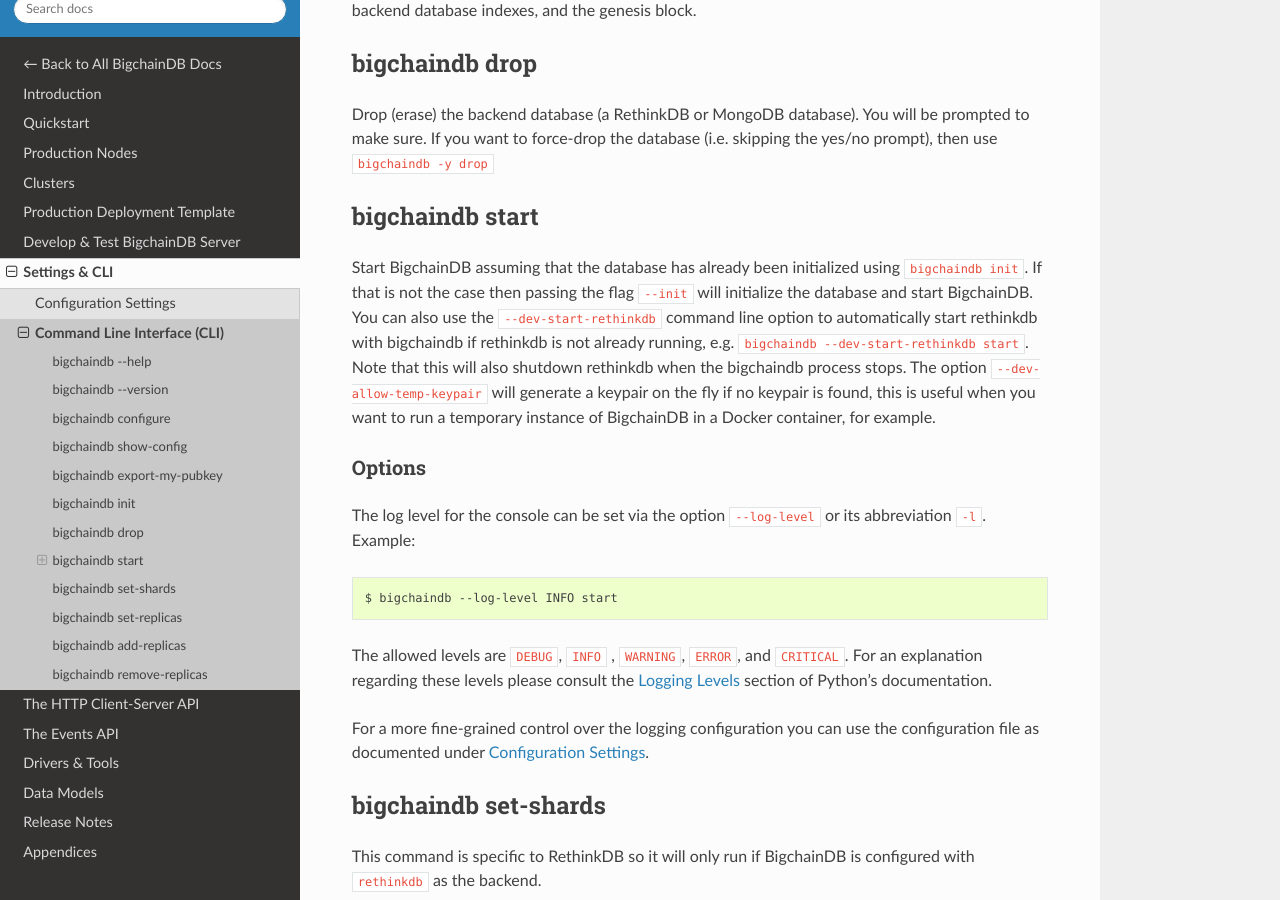
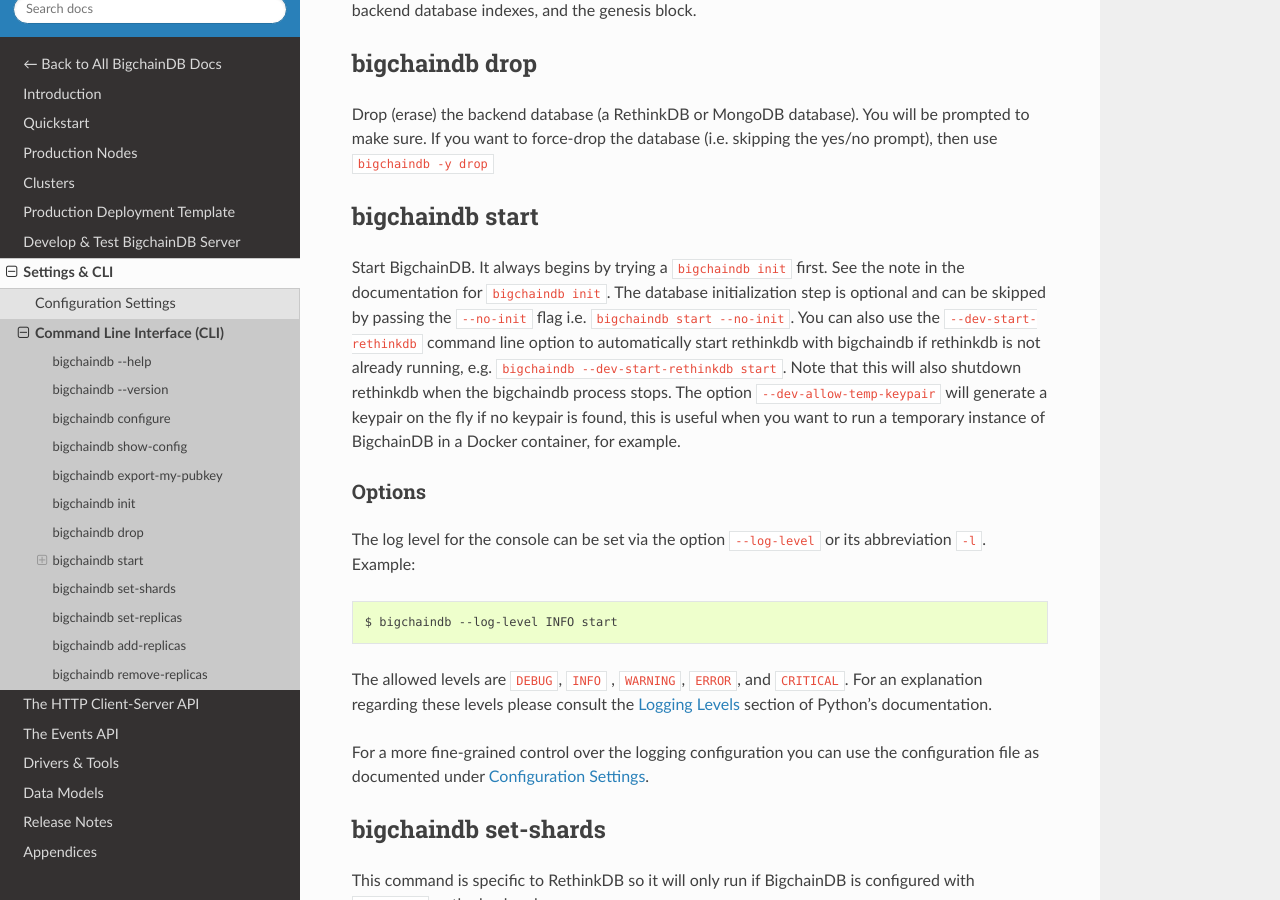
Before and after one commit to bigchaindb/bigchaindb, a Sphinx documentation site: the page built from docs/server/source/server-reference/bigchaindb-cli.md, in a window 1280 px wide and 900 px high, scrolled down 1286 px. Built offline with Sphinx 7.4.7 and the Read the Docs theme 2.0.0, drawn with Linux system fonts in a browser that asks for light colours; pages that are not in the unit, such as notebooks, are missing from menus.

Commit message:
Added "--no-init" flag for "bigchaindb start" command

```diff
--- a/docs/server/source/server-reference/bigchaindb-cli.md
+++ b/docs/server/source/server-reference/bigchaindb-cli.md
@@ -61,7 +61,7 @@
 
 ## bigchaindb start
 
-Start BigchainDB assuming that the database has already been initialized using `bigchaindb init`. If that is not the case then passing the flag `--init` will initialize the database and start BigchainDB.
+Start BigchainDB. It always begins by trying a `bigchaindb init` first. See the note in the documentation for `bigchaindb init`. The database initialization step is optional and can be skipped by passing the `--no-init` flag i.e. `bigchaindb start --no-init`.
 You can also use the `--dev-start-rethinkdb` command line option to automatically start rethinkdb with bigchaindb if rethinkdb is not already running,
 e.g. `bigchaindb --dev-start-rethinkdb start`. Note that this will also shutdown rethinkdb when the bigchaindb process stops.
 The option `--dev-allow-temp-keypair` will generate a keypair on the fly if no keypair is found, this is useful when you want to run a temporary instance of BigchainDB in a Docker container, for example.
```
Also changed, not shown: docs/server/source/appendices/azure-quickstart-template.md (+1 -1 lines), docs/server/source/dev-and-test/setup-bdb-host.md (+2 -2 lines), docs/server/source/quickstart.md (+1 -1 lines), 1 other file.
